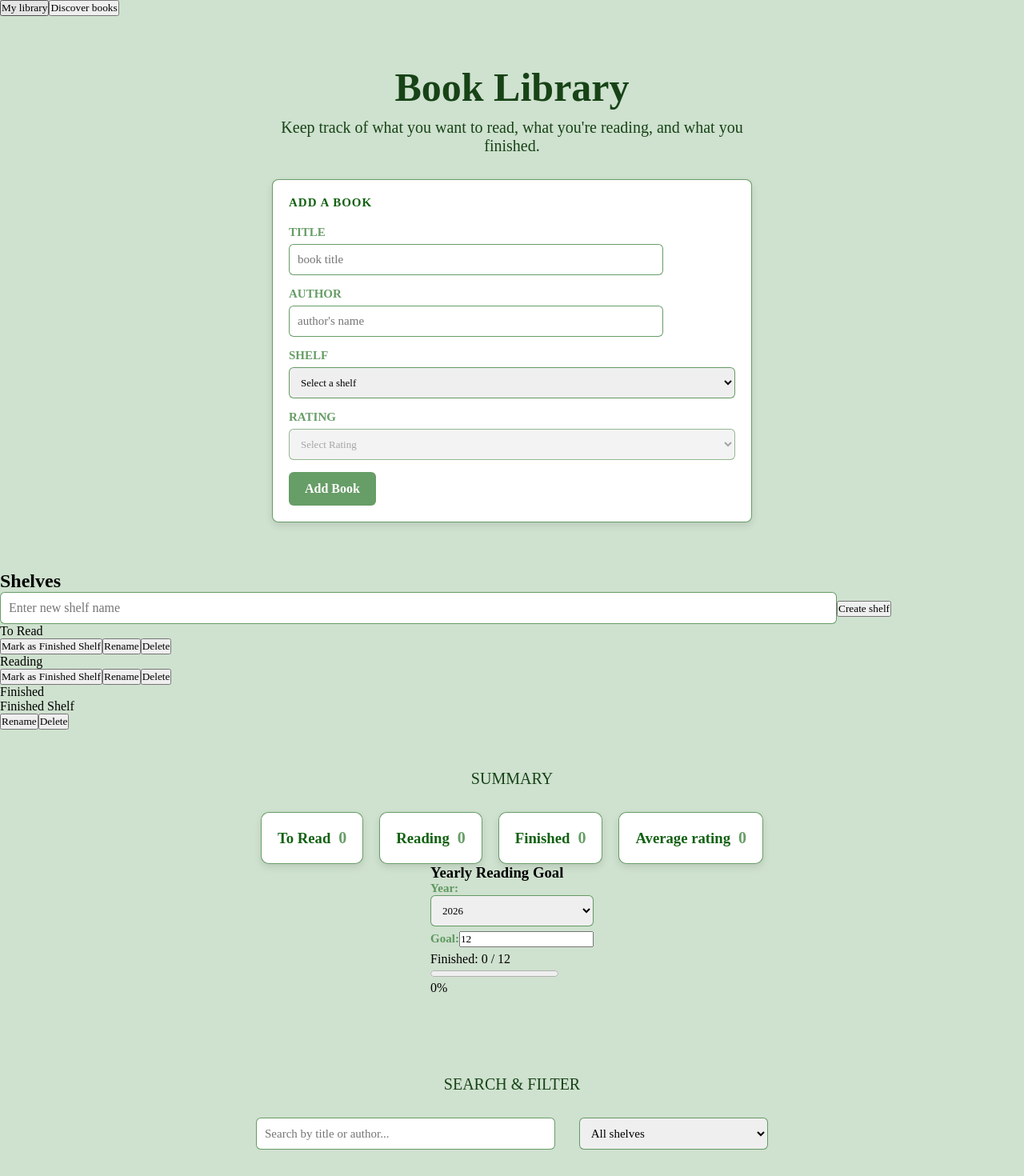
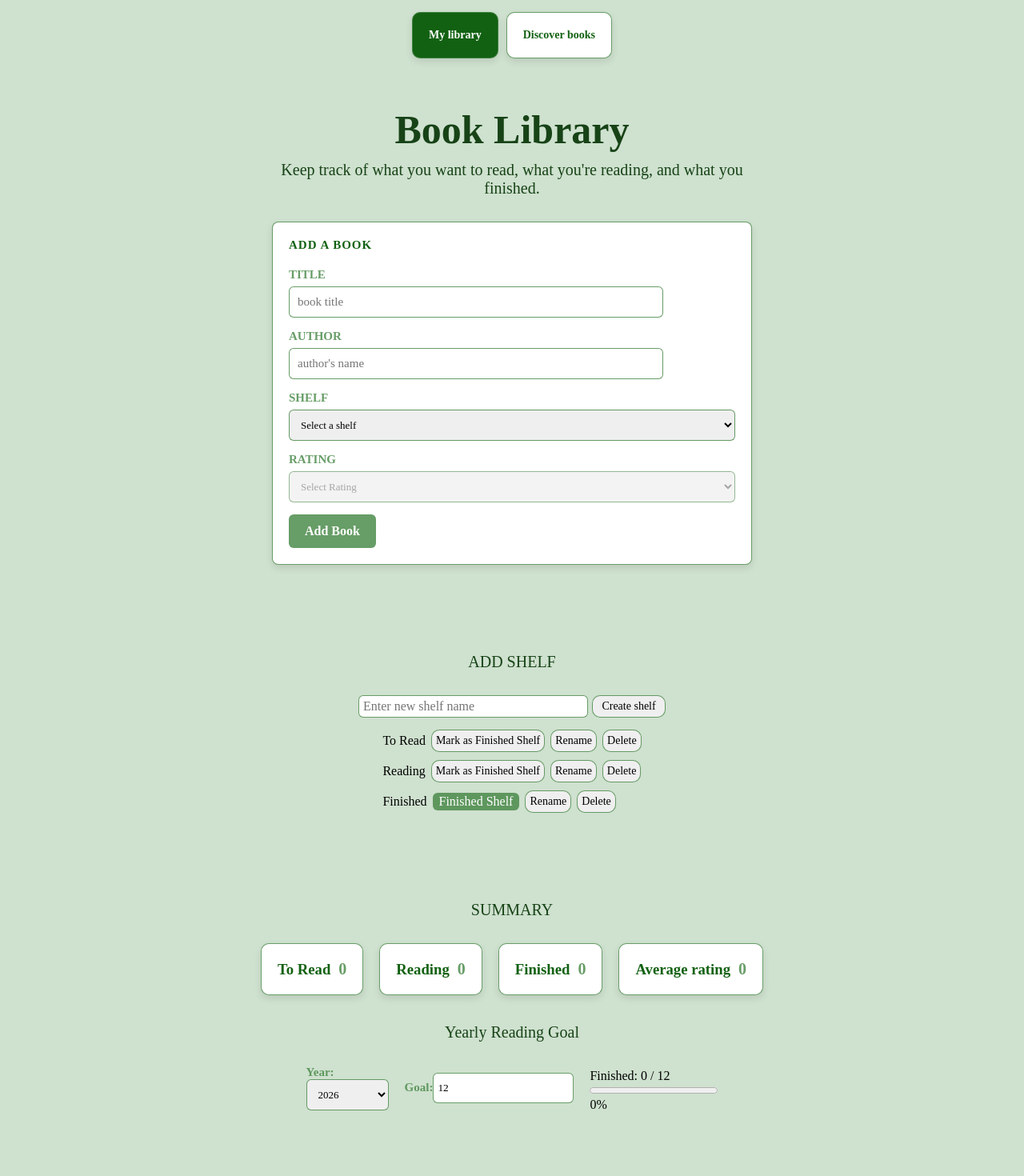
Before and after one commit to yashvardhannautiyal/book-library-stage4, a React (Vite) app in the folder Frontend/: page / in a window 1280 px wide. Shown: the top 1470 px of the page at 80% size. Built offline with nearby package versions, Linux system fonts and the light colour scheme.

Commit message:
Updated tests and styling

```diff
--- /dev/null
+++ b/Frontend/src/App.css
@@ -0,0 +1,31 @@
+.btn {
+    display: flex;
+    gap: 10px;
+    align-items: center;
+    padding: 20px;
+    border: 1px solid rgba(70, 136, 70, 0.819);
+    border-radius: 10px;
+    justify-content: center;
+    box-shadow: 0 4px 10px rgba(0, 0, 0, 0.1);
+    text-align: left;
+    background-color: #fff;
+    font-weight: 700;
+    color: rgb(18, 97, 18);
+}
+
+.btn:hover{
+    background-color: rgb(18, 97, 18);
+    color: white;
+}
+
+.btn.active {
+    background-color: rgb(18, 97, 18);
+    color: white;
+}
+
+.switch-btn-container{
+    display: flex;
+    justify-content: center;
+    gap: 10px;
+    margin-top: 15px;
+}
--- a/Frontend/src/App.jsx
+++ b/Frontend/src/App.jsx
@@ -3,10 +3,10 @@ import AddBookForm from "./components/AddBookForm/AddBookForm.jsx";
 import BookList from "./components/BookList/BookList.jsx";
 import Summary from "./components/Summary/Summary.jsx";
 import SearchFilter from "./components/SearchFilter/SearchFilter.jsx";
-import BookHelper from "./utils/BookHelper.js";
 import ShelfManagement from "./components/ShelfManagement/ShelfManagement.jsx";
 import UndoToast from "./components/UndoToast/UndoToast.jsx";
 import BookDiscover from "./components/Discover/BookDiscover.jsx";
+import "./App.css";
 
 //------------------------------------------------------------------------------------------------------------
 //------------------------------------------------------------------------------------------------------------
@@ -455,11 +455,17 @@ function App() {
   return (
     <div>
       {/* view switch buttons  */}
-      <div>
-        <button onClick={() => setActiveView("library")}>
+      <div className="switch-btn-container">
+        <button
+          onClick={() => setActiveView("library")}
+          className={`btn ${activeView === "library" ? "active" : ""}`}
+        >
           My library
         </button>
-        <button onClick={() => setActiveView("discover")}>
+        <button
+          onClick={() => setActiveView("discover")}
+          className={`btn ${activeView === "discover" ? "active" : ""}`}
+        >
           Discover books
         </button>
       </div>
@@ -519,11 +525,9 @@ function App() {
       )}
 
       {/* dicover  */}
-      {activeView === "discover" &&
-       <BookDiscover
-       shelves={shelves}
-       onAddBook={handleAddBook}
-       />}
+      {activeView === "discover" && (
+        <BookDiscover shelves={shelves} onAddBook={handleAddBook} />
+      )}
     </div>
   );
 }
--- a/Frontend/src/components/BookItem/BookItem.css
+++ b/Frontend/src/components/BookItem/BookItem.css
@@ -9,6 +9,11 @@
   box-shadow: 0 2px 8px rgba(0, 0, 0, 0.08);
 }
 
+#details{
+  display: flex;
+  align-items: center;
+  gap: 50px;
+}
 #details h3 {
   margin-bottom: 10px;
   color: rgb(23, 67, 23)
--- a/Frontend/src/components/BookItem/BookItem.jsx
+++ b/Frontend/src/components/BookItem/BookItem.jsx
@@ -222,9 +222,12 @@ function BookItem({ book, onDelete, onEdit, shelves }) {
       ) : (
         // display mode
         <div id="details">
+          <div className="book-cover-container">
           {/* book cover  */}
           <BookCover coverId={book.coverId} title={book.title} />
+          </div>
 
+          <div className="book-details-container">
           {/* title  */}
           <h3 id="book-title">{book.title}</h3>
           {/* author  */}
@@ -250,6 +253,7 @@ function BookItem({ book, onDelete, onEdit, shelves }) {
               Delete
             </button>
           </div>
+          </div>
         </div>
       )}
     </div>
--- /dev/null
+++ b/Frontend/src/components/Discover/BookCover.css
@@ -0,0 +1,4 @@
+
+img{
+    height: 25vh;
+}
--- a/Frontend/src/components/Discover/BookCover.jsx
+++ b/Frontend/src/components/Discover/BookCover.jsx
@@ -1,4 +1,5 @@
 import { useState } from "react";
+import "./BookCover.css"
 
 function BookCover({ coverId, title }) {
   const [imageError, setImageError] = useState(false);
--- /dev/null
+++ b/Frontend/src/components/Discover/BookDiscover.css
@@ -0,0 +1,53 @@
+.error-container {
+    display: flex;
+    padding-top: 10px;
+    gap: 10px;
+    align-items: center;
+}
+
+.error-container p {
+    color: rgb(230, 36, 36);
+}
+
+.error-container button {
+    padding: 3px 15px;
+    border: 1px solid rgba(70, 136, 70, 0.819);
+    border-radius: 6px;
+}
+
+.txt-info {
+    padding-top: 10px;
+}
+
+
+/* result display */
+.result-container {
+    display: flex;
+    gap: 10px;
+    padding: 15px 0px;
+    align-items: center;
+}
+
+.choose-container,
+.details-container {
+    padding: 8px;
+}
+
+button {
+    padding: 2px 10px;
+    align-items: center;
+    border-radius: 6px;
+    cursor: pointer;
+    font-size: 14px;
+    transition: 0.3s;
+    border: 1px solid rgba(70, 136, 70, 0.819);
+}
+
+
+
+/* pagination btn  */
+.pagination-btn-container{
+    display: flex;
+    gap: 10px;
+    padding-top: 16px;
+}
--- a/Frontend/src/components/Discover/BookDiscover.jsx
+++ b/Frontend/src/components/Discover/BookDiscover.jsx
@@ -1,5 +1,6 @@
 import React, { useEffect, useState, useRef } from "react";
 import BookCover from "./BookCover";
+import "./BookDiscover.css";
 
 function BookDiscover({ shelves, onAddBook }) {
   //    ---------------------------------------------------------------------------------------------------
@@ -176,6 +177,7 @@ function BookDiscover({ shelves, onAddBook }) {
     const timer = setTimeout(() => {
       if (!searchQuery.trim()) {
         setResult([]);
+        setTotalResults(0);
         setError("");
 
         if (abortControllerRef.current) {
@@ -233,8 +235,10 @@ function BookDiscover({ shelves, onAddBook }) {
   };
 
   return (
-    <div>
-      <h2>Discover Books</h2>
+    <div id="main-container">
+      <div id="heading-container">
+        <p>DISCOVER BOOKS</p>
+      </div>
 
       <input
         type="text"
@@ -247,11 +251,11 @@ function BookDiscover({ shelves, onAddBook }) {
       />
 
       {/* DISPLAY loading  */}
-      {loading && <p>Searching for books</p>}
+      {loading && <p className="txt-info">Searching for books</p>}
 
       {/* DISPLAY - if user enters invalid book */}
       {!loading && !error && searchQuery.trim() && result.length === 0 && (
-        <p>
+        <p className="txt-info">
           No books found for "{searchQuery}". Try another title, author, or
           keyword.
         </p>
@@ -259,8 +263,8 @@ function BookDiscover({ shelves, onAddBook }) {
 
       {/* DISPLAY Error */}
       {!loading && error && (
-        <div>
-          <p>{error}</p>
+        <div className="error-container">
+          <p>{error} !</p>
 
           <button onClick={() => searchBooks(searchQuery)}>Retry</button>
         </div>
@@ -269,16 +273,23 @@ function BookDiscover({ shelves, onAddBook }) {
       {/* DISPLAY RESULT  */}
       {!loading &&
         paginatedBooks.map((book) => (
-          <div key={book.key}>
-            <BookCover coverId={book.cover_i} title={book.title} />
+          <div key={book.key} className="result-container">
+            <BookCover coverId={book.cover_i} title={book.title} className="book-cover" />
+            <div>
+              {/* details container  */}
+              <div className="details-container">
                 <h3>{book.title}</h3>
 
-            <p>Author : {book.author_name?.join(", ") || "Unknown author"}</p>
+                <p>
+                  Author : {book.author_name?.join(", ") || "Unknown author"}
+                </p>
 
                 <p>First published : {book.first_publish_year || "Unkown"}</p>
+              </div>
 
+              {/* choose self + button container  */}
               {/* CHOOSE SHELF */}
-            <div>
+              <div className="choose-container">
                 <label htmlFor="discover-shelf">Add books to:</label>
 
                 <select
@@ -294,7 +305,6 @@ function BookDiscover({ shelves, onAddBook }) {
                     </option>
                   ))}
                 </select>
-            </div>
 
                 <button
                   onClick={() => handleAddToLibrary(book)}
@@ -310,6 +320,8 @@ function BookDiscover({ shelves, onAddBook }) {
                 >
                   View details{" "}
                 </button>
+              </div>
+            </div>
           </div>
         ))}
 
@@ -406,7 +418,7 @@ function BookDiscover({ shelves, onAddBook }) {
       {/* --------------------------------------------------- */}
       {/* PREVIOUS-NEXT BUTTONS  */}
       {result.length > 0 && (
-        <div>
+        <div className="pagination-btn-container">
           <button
             onClick={handlePreviousPage}
             disabled={localPage === 1 || loading}
--- /dev/null
+++ b/Frontend/src/components/ShelfManagement/ShelfManagement.css
@@ -0,0 +1,128 @@
+#main-container {
+    width: 100%;
+   display: flex;
+   justify-content: center;
+}
+
+/* heading  */
+#heading-container p {
+    font-size: 20px;
+    color: rgb(23, 67, 23);
+}
+
+
+/* Button */
+/* button{
+  font-size: 1rem;
+  font-weight: 600;
+  padding: 12px 20px;
+  border: none;
+  border-radius: 6px;
+  cursor: pointer;
+  transition: background 0.3s ease;
+}
+*/
+
+button:hover {
+  background: rgba(91, 141, 91, 0.819);
+  cursor: pointer;
+  color: #fff;
+}
+
+/* create shelf container  */
+.create-container{
+    width: 30%;
+    display: flex;
+    gap: 5px;
+    padding-bottom: 15px;
+}
+
+.create-container input{
+    padding: 0px 1px 0px 5px;
+    border: 1px solid rgba(70, 136, 70, 0.819);
+    border-radius: 6px;
+    font-size: 16px;
+    transition: border-color 0.3s ease;
+}
+
+.create-container button{
+    width: 100px;
+    padding: 5px;
+    border-radius: 10px;
+    border: 1px solid rgba(70, 136, 70, 0.819);
+}
+
+
+/* rename container  */
+.rename-container{
+    display: flex;
+    gap: 5px;
+    padding-bottom: 15px;
+}
+
+.rename-container input{
+    padding: 0px 1px 0px 5px;
+    border: 1px solid rgba(70, 136, 70, 0.819);
+    border-radius: 6px;
+    font-size: 13px;
+    transition: border-color 0.3s ease;
+}
+
+.rename-container button{
+    width: 100px;
+    padding: 5px;
+    border-radius: 10px;
+    border: 1px solid rgba(70, 136, 70, 0.819);
+}
+
+
+/* delete container  */
+.delete-main-container{
+    padding-bottom: 10px;
+}
+
+.delete-main-container p{
+    font-weight: 600;
+}
+
+.delete-sub-container{
+     display: flex;
+    gap: 5px;
+}
+
+.delete-sub-container select{
+    padding: 0px 1px 0px 5px;
+    border: 1px solid rgba(70, 136, 70, 0.819);
+    border-radius: 6px;
+    font-size: 13px;
+    transition: border-color 0.3s ease;
+}
+
+.delete-sub-container button{
+    width: 100px;
+    padding: 5px;
+    border-radius: 10px;
+    border: 1px solid rgba(70, 136, 70, 0.819);
+}
+
+
+/* normal mode container  */
+.mode-container{
+    display: flex;
+    gap: 7px;
+    align-items: center;
+    padding-bottom: 10px;
+}
+
+.mode-container button{
+    padding: 5px;
+    border-radius: 10px;
+    border: 1px solid rgba(70, 136, 70, 0.819);
+}
+
+.finished{
+    background-color: rgba(70, 136, 70, 0.819);
+    color: #fff;
+    padding: 2px 8px 2px 8px;
+    border-radius: 6px;
+}
--- a/Frontend/src/components/ShelfManagement/ShelfManagement.jsx
+++ b/Frontend/src/components/ShelfManagement/ShelfManagement.jsx
@@ -1,4 +1,5 @@
 import { useState } from "react";
+import "./ShelfManagement.css"
 
 function ShelfManagement({
   shelves,
@@ -67,11 +68,15 @@ function ShelfManagement({
     setDestinationShelfId("");
   };
   return (
-    <div>
-      <h2>Shelves</h2>
+    <div id="main-container">
+      {/* Add shelf container  */}
+      <div id="heading-container">
+        <p>ADD SHELF</p>
+      </div>
+
 
       {/* create shelf  */}
-      <div>
+      <div className="create-container">
         <input
           type="text"
           placeholder="Enter new shelf name"
@@ -88,7 +93,7 @@ function ShelfManagement({
           <div key={shelf.id}>
             {editingShelfId === shelf.id ? (
               // rename mode
-              <div>
+              <div className="rename-container">
                 <input
                   type="text"
                   value={editingName}
@@ -108,9 +113,10 @@ function ShelfManagement({
               </div>
             ) : deletingShelfId === shelf.id ? (
               // delete mode
-              <div>
+              <div className="delete-main-container">
                 <p>Delete "{shelf.name}" and move its books to:</p>
 
+                <div className="delete-sub-container">
                 <select
                   value={destinationShelfId}
                   onChange={(e) => setDestinationShelfId(e.target.value)}
@@ -127,18 +133,19 @@ function ShelfManagement({
                 </select>
 
                 <button onClick={handleDelete} disabled={!destinationShelfId}>
-                  Confirm Delete
+                  Confirm
                 </button>
 
                 <button onClick={cancelDelete}>Cancel</button>
+                </div>
               </div>
             ) : (
               // NORMAL MODE
-              <div>
+              <div className="mode-container">
                 <p>{shelf.name}</p>
 
                 {shelf.isFinishedShelf ? (
-                  <p>Finished Shelf</p>
+                  <p className="finished">Finished Shelf</p>
                 ) : (
                   <button onClick={() => onSetFinishedShelf(shelf.id)}>
                     Mark as Finished Shelf
--- a/Frontend/src/components/Summary/Summary.css
+++ b/Frontend/src/components/Summary/Summary.css
@@ -42,3 +42,27 @@
   color: rgba(70, 136, 70, 0.819);
   font-size: 20px;
 }
+
+
+
+/* yearly container  */
+.yearly-container{
+  padding-top: 35px;
+}
+
+.yearly-container p{
+  padding: 0;
+  margin: 0;
+}
+
+.yearly-sub-container{
+  display: flex;
+  align-items: center;
+  gap: 20px;
+}
+
+.yearly-sub-container input{
+  padding: 10px 5px 10px 5px;
+  border-radius: 6px;
+  border: 1px solid rgba(70, 136, 70, 0.819);
+}
--- a/Frontend/src/components/Summary/Summary.jsx
+++ b/Frontend/src/components/Summary/Summary.jsx
@@ -11,7 +11,6 @@ function Summary({
   setSelectedYear,
   setYearlyGoal,
 }) {
-
   const currentYear = new Date().getFullYear();
   return (
     <div id="main-container">
@@ -34,10 +33,14 @@ function Summary({
         </div>
       </div>
       {/* yearly goal */}
-      <div>
-        <h3>Yearly Reading Goal</h3>
+      <div className="yearly-container">
+        <div id="heading-container">
+          <p>Yearly Reading Goal</p>
+        </div>
 
+        <div className="yearly-sub-container">
           {/* year selection */}
+
           <label>
             Year:
             <select
@@ -79,6 +82,7 @@ function Summary({
           )}
         </div>
       </div>
+    </div>
   );
 }
 
```
Also changed, not shown: 1 other file (tests, documents, lock files or other folders). Lines whose indentation alone changed are shown as unchanged.
